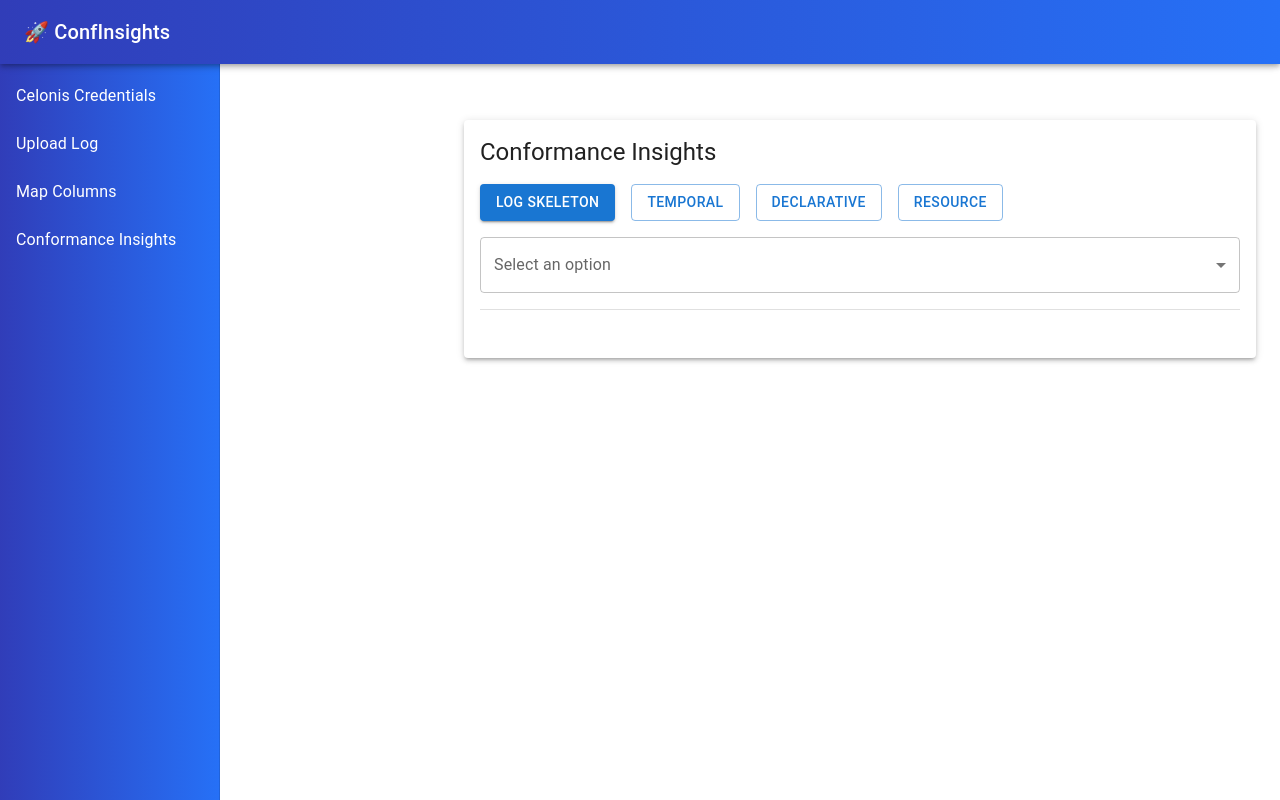
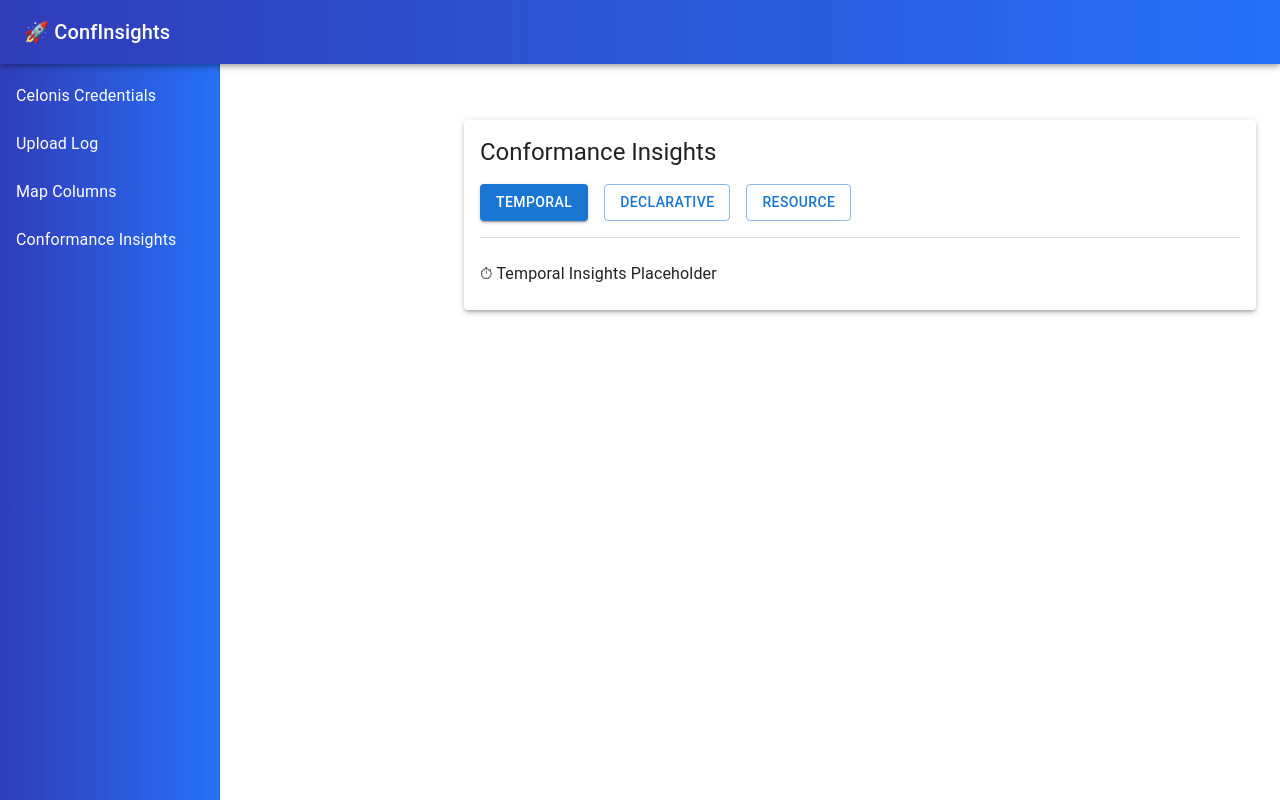
Before and after one commit to OleSeifert/Auto-Conformance-Checking, a React (Create React App) app in the folder frontend/: page /results in a window 1280 px wide. Built offline with nearby package versions, Linux system fonts and the light colour scheme.

Commit message:
Discard changes to frontend/src/ResultsPage.js

```diff
--- a/frontend/src/ResultsPage.js
+++ b/frontend/src/ResultsPage.js
@@ -1,219 +1,28 @@
-// import React, { useState } from 'react';
-// import {
-//   Box,
-//   Button,
-//   Card,
-//   CardContent,
-//   Typography,
-//   Divider,
-// } from '@mui/material';
-// import Graph from './Graph';
-// import Table from './Table';
-//
-// const dummyData = {
-//   log_skeleton: {
-//     graph: {
-//       nodes: [
-//         { id: 'Start' },
-//         { id: 'Validate' },
-//         { id: 'Approve' },
-//         { id: 'Reject' },
-//         { id: 'End' }
-//       ],
-//       edges: [
-//         { from: "Start", to: 'Validate', label: 'always before' },
-//         { from: 'Validate', to: 'Approve', label: 'sometimes before' },
-//         { from: 'Validate', to: 'Reject', label: 'sometimes before' },
-//         { from: 'Approve', to: 'End', label: 'always before' },
-//         { from: 'Reject', to: 'End', label: 'always before' }
-//       ]
-//     },
-//     table: [
-//       { constraint: 'Start always before Validate', violated: 'No' },
-//       { constraint: 'Validate sometimes before Approve', violated: 'Yes' },
-//       { constraint: 'Approve always before End', violated: 'No' },
-//       { constraint: 'Reject always before End', violated: 'No' }
-//     ]
-//   },
-//
-//   temporal: {
-//     graph: {
-//       nodes: [
-//         { id: 'Submit Request' },
-//         { id: 'Review Request' },
-//         { id: 'Finalize' }
-//       ],
-//       edges: [
-//         { from: 'Submit Request', to: 'Review Request', label: 'avg 2.1d' },
-//         { from: 'Review Request', to: 'Finalize', label: 'avg 1.3d' }
-//       ]
-//     },
-//     table: [
-//       { activity: 'Submit Request', avg_duration: '1.8 days' },
-//       { activity: 'Review Request', avg_duration: '2.1 days' },
-//       { activity: 'Finalize', avg_duration: '0.9 days' },
-//       { activity: 'Total Flow', avg_duration: '4.8 days' }
-//     ]
-//   },
-//
-//   declarative: {
-//     graph: {
-//       nodes: [
-//         { id: 'Login' },
-//         { id: 'Edit' },
-//         { id: 'Save' },
-//         { id: 'Logout' }
-//       ],
-//       edges: [
-//         { from: 'Login', to: 'Logout', label: 'eventually follows' },
-//         { from: 'Edit', to: 'Save', label: 'response' },
-//         { from: 'Save', to: 'Edit', label: 'not co-exist' }
-//       ]
-//     },
-//     table: [
-//       { rule: 'Login must eventually be followed by Logout', satisfied: 'Yes' },
-//       { rule: 'Edit should be followed by Save', satisfied: 'No' },
-//       { rule: 'Edit and Save should not co-exist', satisfied: 'Yes' },
-//       { rule: 'No duplicate Logout allowed', satisfied: 'Yes' }
-//     ]
-//   },
-//
-//   resource: {
-//     graph: {
-//       nodes: [
-//         { id: 'Alice' },
-//         { id: 'Bob' },
-//         { id: 'Charlie' },
-//         { id: 'Diana' }
-//       ],
-//       edges: [
-//         { from: 'Alice', to: 'Bob', label: 'handover' },
-//         { from: 'Bob', to: 'Charlie', label: 'handover' },
-//         { from: 'Charlie', to: 'Diana', label: 'handover' },
-//         { from: 'Diana', to: 'Alice', label: 'handover' }
-//       ]
-//     },
-//     table: [
-//       { resource: 'Alice', actions: 12, handovers: 3 },
-//       { resource: 'Bob', actions: 15, handovers: 4 },
-//       { resource: 'Charlie', actions: 8, handovers: 2 },
-//       { resource: 'Diana', actions: 10, handovers: 3 }
-//     ]
-//   }
-// };
-//
-// const ResultsPage = () => {
-//   const [view, setView] = useState('log_skeleton');
-//   const current = dummyData[view];
-//
-//   return (
-//     <Card sx={{ mx: 'auto', mt: 4, maxWidth: 900, boxShadow: 3 }}>
-//       <CardContent>
-//         <Typography variant="h5" gutterBottom>
-//           Conformance Insights
-//         </Typography>
-//
-//         <Box sx={{ display: 'flex', gap: 2, my: 2, flexWrap: 'wrap' }}>
-//           <Button
-//             variant={view === 'log_skeleton' ? 'contained' : 'outlined'}
-//             onClick={() => setView('log_skeleton')}
-//           >
-//             Log Skeleton
-//           </Button>
-//           <Button
-//             variant={view === 'temporal' ? 'contained' : 'outlined'}
-//             onClick={() => setView('temporal')}
-//           >
-//             Temporal
-//           </Button>
-//           <Button
-//             variant={view === 'declarative' ? 'contained' : 'outlined'}
-//             onClick={() => setView('declarative')}
-//           >
-//             Declarative
-//           </Button>
-//           <Button
-//             variant={view === 'resource' ? 'contained' : 'outlined'}
-//             onClick={() => setView('resource')}
-//           >
-//             Resource
-//           </Button>
-//         </Box>
-//
-//         <Divider />
-//
-//         <Box sx={{ mt: 3 }}>
-//           {current?.graph && <Graph graphData={current.graph} />}
-//           {current?.table && <Table tableData={current.table} />}
-//           {!current?.graph && !current?.table && (
-//             <Typography color="text.secondary">
-//               ⚠ No data available for this conformance check.
-//             </Typography>
-//           )}
-//         </Box>
-//       </CardContent>
-//     </Card>
-//   );
-// };
-//
-// export default ResultsPage;
-import React, { useState, useEffect } from 'react';
+import React, { useState } from 'react';
 import {
-  Box, Button, Card, CardContent, Typography, Divider,
-  MenuItem, Select, FormControl, InputLabel
+  Box,
+  Button,
+  Card,
+  CardContent,
+  Typography,
+  Divider,
 } from '@mui/material';
-import Graph from './Graph';
-import Table from './Table';
-import { API_BASE } from './config';
-
-// ✅ Custom labels with URLs per option
-const dropdownOptions = {
-  log_skeleton: [
-    { label: 'Log Skeleton A', endpoint: '/log_skeleton/a' },
-    { label: 'Log Skeleton B', endpoint: '/log_skeleton/b' }
-  ],
-  declarative: [
-    { label: 'Declare A', endpoint: '/declarative/a' },
-    { label: 'Declare B', endpoint: '/declarative/b' }
-  ],
-  resource: [
-    { label: 'Resource View A', endpoint: '/resource/a' },
-    { label: 'Resource View B', endpoint: '/resource/b' }
-  ]
-};
 
 const ResultsPage = () => {
-  const [view, setView] = useState('log_skeleton');
-  const [dropdownSelection, setDropdownSelection] = useState('');
-  const [result, setResult] = useState({ graph: null, table: null });
+  const [view, setView] = useState('temporal');
 
-  useEffect(() => {
-    if (view === 'temporal') {
-      fetch(`${API_BASE}/temporal`)
-        .then(res => res.json())
-        .then(data => setResult(data))
-        .catch(err => console.error('Failed to fetch temporal data:', err));
-    } else {
-      setResult({ graph: null, table: null });
-      setDropdownSelection('');
-    }
-  }, [view]);
-
-  const handleDropdownChange = async (e) => {
-    const selectedEndpoint = e.target.value;
-    setDropdownSelection(selectedEndpoint);
-
-    try {
-      const res = await fetch(`${API_BASE}${selectedEndpoint}`);
-      const data = await res.json();
-      setResult(data);
-    } catch (err) {
-      console.error(`Failed to fetch ${selectedEndpoint}:`, err);
+  const renderInsight = () => {
+    switch (view) {
+      case 'temporal':
+        return <Typography>⏱ Temporal Insights Placeholder</Typography>;
+      case 'declarative':
+        return <Typography>⚖ Declarative Constraints Placeholder</Typography>;
+      case 'resource':
+        return <Typography>👥 Resource-based Insights Placeholder</Typography>;
+      default:
+        return null;
     }
   };
-
-  const showDropdown = view !== 'temporal';
-  const options = dropdownOptions[view] || [];
 
   return (
     <Card sx={{ mx: 'auto', mt: 4, maxWidth: 900, boxShadow: 3 }}>
@@ -221,14 +30,7 @@
         <Typography variant="h5" gutterBottom>
           Conformance Insights
         </Typography>
-
-        <Box sx={{ display: 'flex', gap: 2, my: 2, flexWrap: 'wrap' }}>
-          <Button
-            variant={view === 'log_skeleton' ? 'contained' : 'outlined'}
-            onClick={() => setView('log_skeleton')}
-          >
-            Log Skeleton
-          </Button>
+        <Box sx={{ display: 'flex', gap: 2, my: 2 }}>
           <Button
             variant={view === 'temporal' ? 'contained' : 'outlined'}
             onClick={() => setView('temporal')}
@@ -248,30 +50,8 @@
             Resource
           </Button>
         </Box>
-
-        {showDropdown && (
-          <FormControl fullWidth sx={{ mb: 2 }}>
-            <InputLabel>Select an option</InputLabel>
-            <Select
-              value={dropdownSelection}
-              onChange={handleDropdownChange}
-              label="Select an option"
-            >
-              {options.map((opt, i) => (
-                <MenuItem key={i} value={opt.endpoint}>
-                  {opt.label}
-                </MenuItem>
-              ))}
-            </Select>
-          </FormControl>
-        )}
-
         <Divider />
-
-        <Box sx={{ mt: 3 }}>
-          {result.graph && <Graph graphData={result.graph} />}
-          {result.table && <Table tableData={result.table} />}
-        </Box>
+        <Box sx={{ mt: 3 }}>{renderInsight()}</Box>
       </CardContent>
     </Card>
   );
```
